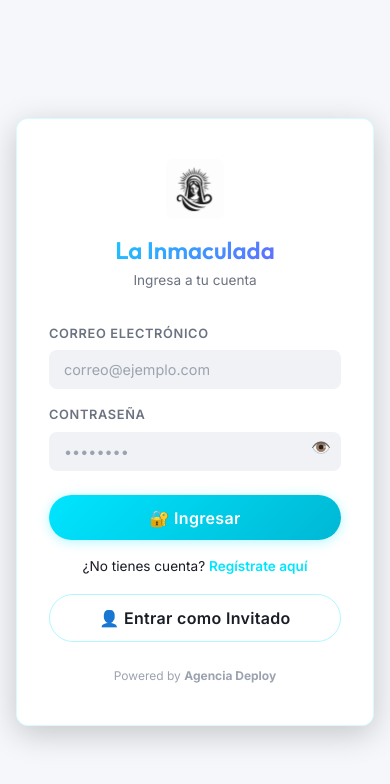
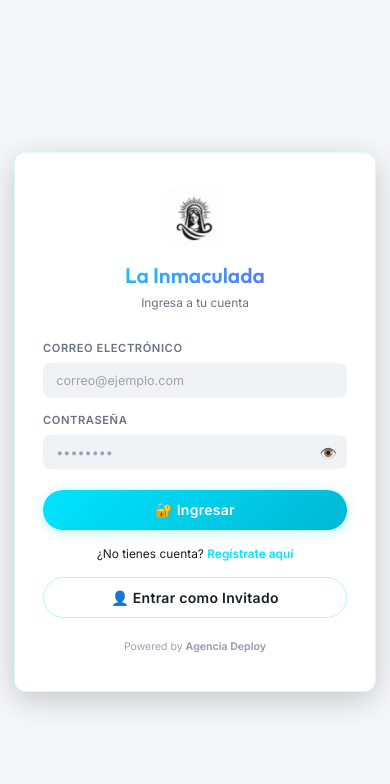
Before and after one commit to CrisAguirre/inmaculadastore, an Angular app: page /login in a window 390 px wide. Shown: the top 784 px of the page. Built offline with nearby package versions, Linux system fonts and the light colour scheme; no server answers.

Commit message:
movile fix saw

```diff
--- a/src/styles.scss
+++ b/src/styles.scss
@@ -394,9 +394,23 @@ input, select, textarea { font-family: inherit; }
    📱 RESPONSIVE
    ══════════════════════════════════════════════════ */
 @media (max-width: 768px) {
-  .page-header h1 { font-size: 1.25rem; }
-  .neon-card { padding: 1rem; }
+  html { font-size: 15px; } /* Slightly scale down root font size on mobile */
+  .page-header { flex-direction: column; align-items: stretch; gap: 0.5rem; }
+  .page-header h1 { font-size: 1.25rem; text-align: center; }
+  .neon-card, .neon-card-violet { padding: 1.25rem 1rem; }
   .grid-4 { grid-template-columns: repeat(2, 1fr); }
+  .grid-3 { grid-template-columns: 1fr; }
+  .stat-card { flex-direction: column; text-align: center; justify-content: center; padding: 1.5rem; }
+  .stat-card .stat-icon { margin: 0 auto; }
+}
+
+@media (max-width: 480px) {
+  html { font-size: 14px; }
+  .grid-2, .grid-4 { grid-template-columns: 1fr; }
+  .btn { width: 100%; justify-content: center; }
+  .flex-between { flex-direction: column; gap: 1rem; align-items: stretch; }
+  .table-wrapper { border: none; box-shadow: none; border-radius: 0; }
+  .data-table th, .data-table td { padding: 0.5rem; font-size: 0.8rem; }
 }
 
 /* ══════════════════════════════════════════════════
```
